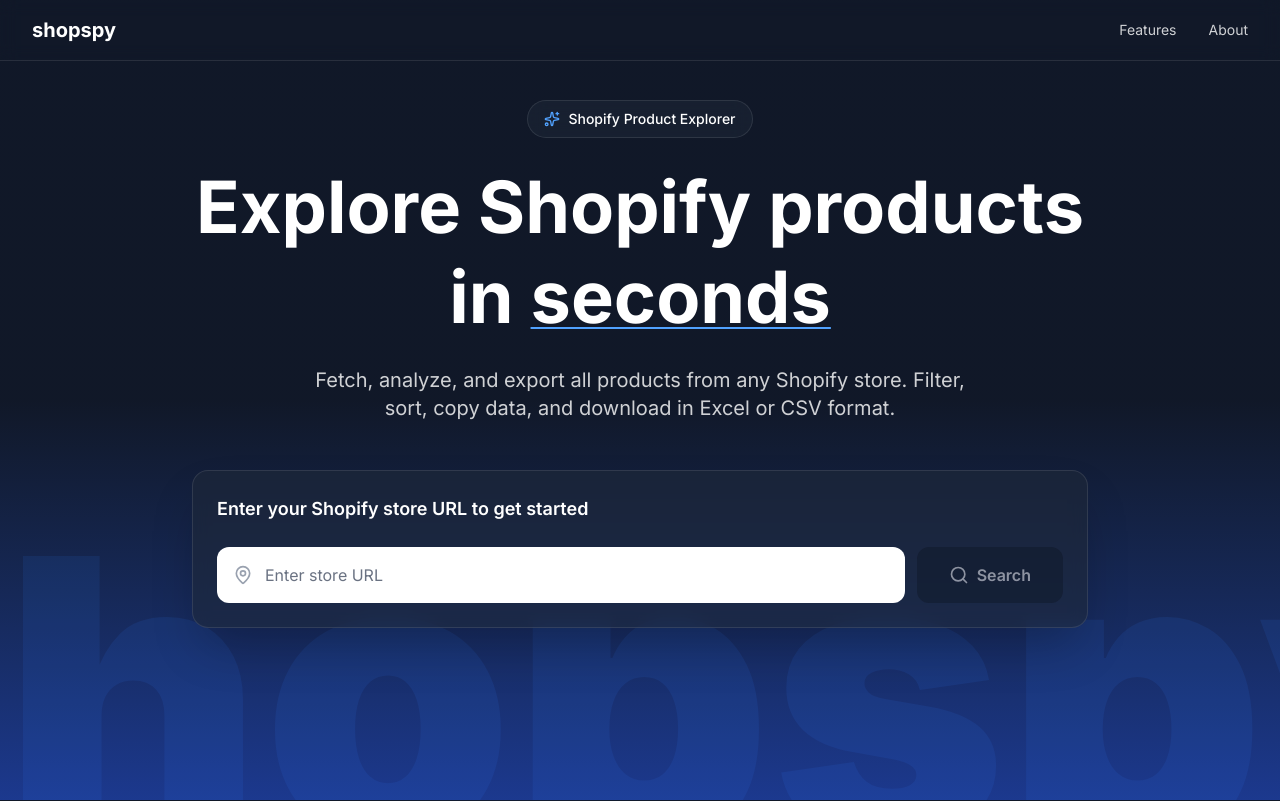
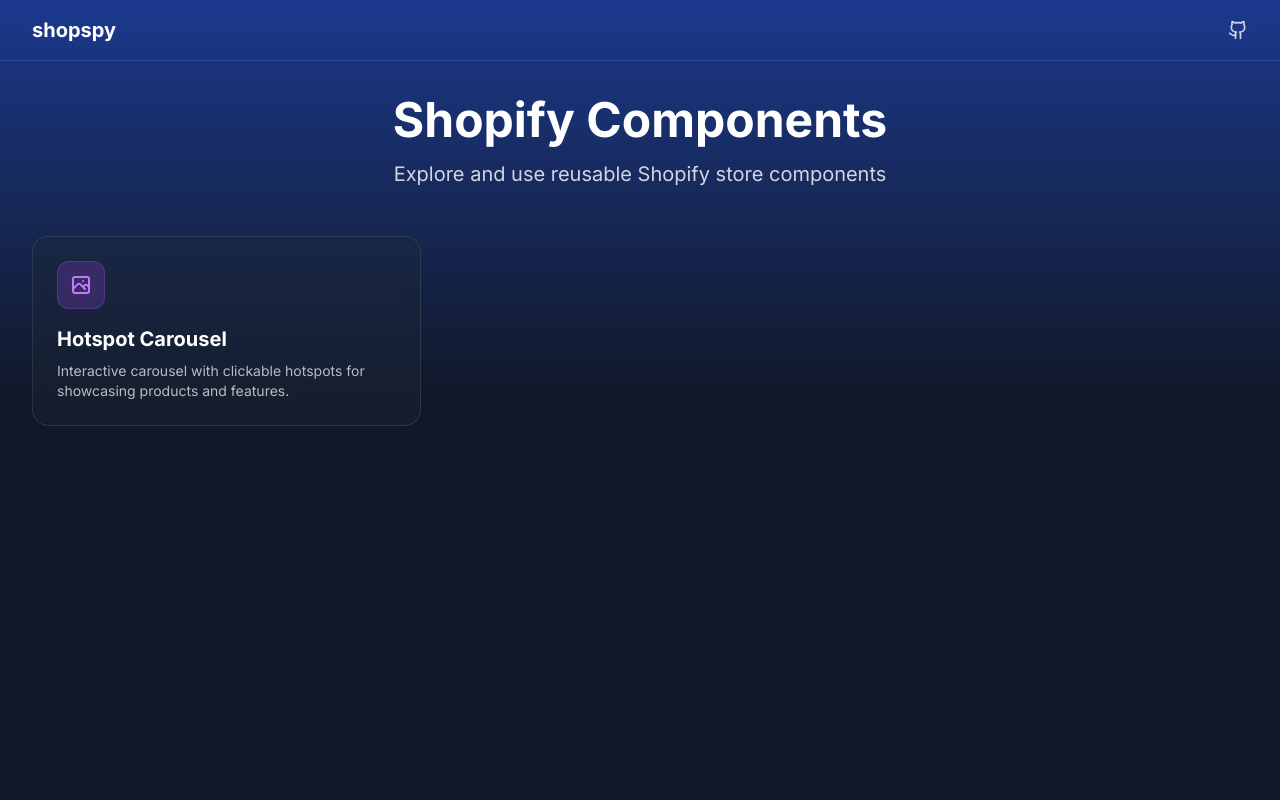
Before and after one commit to vivekrai1999/shopspy, a React (Vite) app: page /shopify-components in a window 1280 px wide. Shown: the top 801 px of the page. Built offline with nearby package versions, Linux system fonts and the light colour scheme.

Commit message:
add: shopify componnets page

```diff
--- a/package.json
+++ b/package.json
@@ -20,6 +20,7 @@
     "react": "^19.2.0",
     "react-dom": "^19.2.0",
     "react-hot-toast": "^2.6.0",
+    "react-router-dom": "^7.10.1",
     "react-tooltip": "^5.30.0",
     "tailwindcss": "^4.1.17",
     "xlsx": "^0.18.5"
--- a/src/App.tsx
+++ b/src/App.tsx
@@ -1,12 +1,19 @@
 import { QueryClient, QueryClientProvider } from '@tanstack/react-query'
+import { BrowserRouter, Routes, Route } from 'react-router-dom'
 import HomePage from './pages/HomePage'
+import ShopifyComponentsPage from './pages/ShopifyComponentsPage'
 
 const queryClient = new QueryClient()
 
 function App() {
   return (
     <QueryClientProvider client={queryClient}>
-      <HomePage />
+      <BrowserRouter>
+        <Routes>
+          <Route path="/" element={<HomePage />} />
+          <Route path="/shopify-components" element={<ShopifyComponentsPage />} />
+        </Routes>
+      </BrowserRouter>
     </QueryClientProvider>
   )
 }
--- a/src/components/NavigationBar.tsx
+++ b/src/components/NavigationBar.tsx
@@ -1,15 +1,37 @@
+import { Link, useLocation } from 'react-router-dom'
+import { Github } from 'lucide-react'
+
 interface NavigationBarProps {
   onFeaturesClick: () => void
   onAboutClick: () => void
 }
 
 export default function NavigationBar({ onFeaturesClick, onAboutClick }: NavigationBarProps) {
+  const location = useLocation()
+  const isComponentsPage = location.pathname === '/shopify-components'
+
   return (
     <nav className="fixed top-0 left-0 right-0 z-50 bg-transparent backdrop-blur-sm border-b border-white/10">
       <div className="max-w-7xl mx-auto px-4 sm:px-6 lg:px-8 py-4">
         <div className="flex items-center justify-between">
-          <div className="text-white text-xl font-bold">shopspy</div>
+          <Link to="/" className="text-white text-xl font-bold hover:text-blue-400 transition-colors">
+            shopspy
+          </Link>
           <div className="hidden md:flex items-center gap-8">
+            {isComponentsPage ? (
+              <a
+                href="https://github.com"
+                target="_blank"
+                rel="noopener noreferrer"
+                className="text-white/80 hover:text-white transition-colors"
+                aria-label="GitHub"
+              >
+                <Github className="w-5 h-5" />
+              </a>
+            ) : (
+              <>
+                {location.pathname === '/' ? (
+                  <>
                     <button
                       onClick={onFeaturesClick}
                       className="text-white/80 hover:text-white text-sm transition-colors"
@@ -22,6 +44,31 @@
                     >
                       About
                     </button>
+                  </>
+                ) : (
+                  <>
+                    <Link
+                      to="/#features"
+                      className="text-white/80 hover:text-white text-sm transition-colors"
+                    >
+                      Features
+                    </Link>
+                    <Link
+                      to="/#about"
+                      className="text-white/80 hover:text-white text-sm transition-colors"
+                    >
+                      About
+                    </Link>
+                  </>
+                )}
+                <Link
+                  to="/shopify-components"
+                  className="text-white/80 hover:text-white text-sm transition-colors"
+                >
+                  Components
+                </Link>
+              </>
+            )}
           </div>
         </div>
       </div>
--- a/src/pages/HomePage.tsx
+++ b/src/pages/HomePage.tsx
@@ -1,4 +1,5 @@
 import { useState, useRef, useEffect } from 'react'
+import { Link } from 'react-router-dom'
 import { useAllProductsWithProgress } from '../api/hooks/useAllProducts'
 import type { ColumnDef } from '@tanstack/react-table'
 import type { Product } from '../types/product'
@@ -528,6 +529,35 @@
         <FeaturesSection />
       </div>
 
+      {/* Shopify Components Section */}
+      <div className="relative bg-gradient-to-b from-gray-900 via-gray-900 to-blue-900 py-24 overflow-hidden">
+        {/* Background decoration */}
+        <div className="absolute inset-0 opacity-10">
+          <div className="absolute top-1/4 right-1/4 w-96 h-96 bg-purple-500 rounded-full blur-3xl"></div>
+          <div className="absolute bottom-1/4 left-1/4 w-96 h-96 bg-indigo-500 rounded-full blur-3xl"></div>
+        </div>
+
+        <div className="relative z-10 max-w-7xl mx-auto px-4 sm:px-6 lg:px-8">
+          <div className="text-center mb-12">
+            <h2 className="text-4xl sm:text-5xl font-bold text-white mb-4">
+              Shopify Components
+            </h2>
+            <p className="text-xl text-white/80 max-w-2xl mx-auto mb-8">
+              Explore and use reusable Shopify store components for your projects
+            </p>
+            <Link
+              to="/shopify-components"
+              className="inline-flex items-center gap-2 px-6 py-3 bg-purple-500/20 hover:bg-purple-500/30 text-purple-400 rounded-lg transition-colors border border-purple-400/20 text-sm font-medium"
+            >
+              <span>View All Components</span>
+              <svg className="w-4 h-4" fill="none" stroke="currentColor" viewBox="0 0 24 24">
+                <path strokeLinecap="round" strokeLinejoin="round" strokeWidth={2} d="M9 5l7 7-7 7" />
+              </svg>
+            </Link>
+          </div>
+        </div>
+      </div>
+
       <div ref={aboutRef}>
         <AboutSection />
       </div>
--- /dev/null
+++ b/src/pages/ShopifyComponentsPage.tsx
@@ -0,0 +1,44 @@
+import NavigationBar from '../components/NavigationBar'
+
+export default function ShopifyComponentsPage() {
+  const scrollToSection = () => {
+    // Placeholder for scroll functionality
+  }
+
+  return (
+    <div className="min-h-screen bg-gradient-to-b from-blue-900 via-gray-900 to-gray-900">
+      <NavigationBar
+        onFeaturesClick={scrollToSection}
+        onAboutClick={scrollToSection}
+      />
+
+      <div className="pt-24 pb-16 px-4 sm:px-6 lg:px-8">
+        <div className="max-w-7xl mx-auto">
+          <div className="text-center mb-12">
+            <h1 className="text-4xl sm:text-5xl font-bold text-white mb-4">
+              Shopify Components
+            </h1>
+            <p className="text-xl text-white/80 max-w-2xl mx-auto">
+              Explore and use reusable Shopify store components
+            </p>
+          </div>
+
+          <div className="grid grid-cols-1 md:grid-cols-2 lg:grid-cols-3 gap-6">
+            {/* Hotspot Carousel Component */}
+            <div className="bg-gray-800/40 backdrop-blur-sm rounded-2xl p-6 border border-white/10 hover:border-purple-400/30 hover:shadow-2xl hover:shadow-purple-500/20 transition-all duration-300 group">
+              <div className="w-12 h-12 bg-purple-500/20 backdrop-blur-sm rounded-xl flex items-center justify-center mb-4 group-hover:scale-110 group-hover:bg-purple-500/30 transition-all border border-purple-400/20">
+                <svg className="w-6 h-6 text-purple-400" fill="none" stroke="currentColor" viewBox="0 0 24 24">
+                  <path strokeLinecap="round" strokeLinejoin="round" strokeWidth={2} d="M4 16l4.586-4.586a2 2 0 012.828 0L16 16m-2-2l1.586-1.586a2 2 0 012.828 0L20 14m-6-6h.01M6 20h12a2 2 0 002-2V6a2 2 0 00-2-2H6a2 2 0 00-2 2v12a2 2 0 002 2z" />
+                </svg>
+              </div>
+              <h3 className="text-xl font-bold text-white mb-2">Hotspot Carousel</h3>
+              <p className="text-white/70 text-sm">
+                Interactive carousel with clickable hotspots for showcasing products and features.
+              </p>
+            </div>
+          </div>
+        </div>
+      </div>
+    </div>
+  )
+}
```
Also changed, not shown: 1 other file (tests, documents, lock files or other folders). Lines whose indentation alone changed are shown as unchanged.
